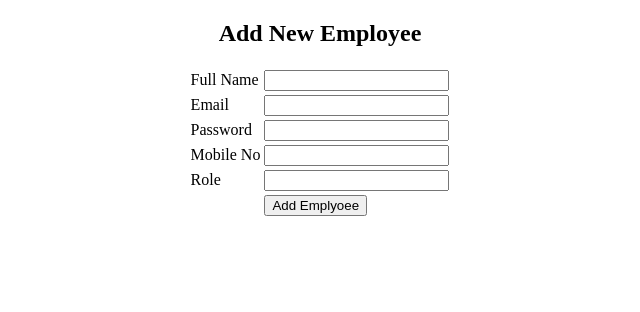
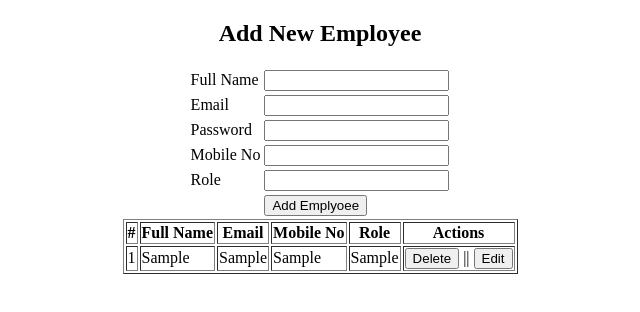
Before and after one commit to RWn-Girish/RW3-JS-9, a plain HTML site: page localStorage/index.html in a window 1280 px wide. Both pictures are taken after typing "Sample", "Sample", "Sample", "Sample", "Sample" into the empty fields and a click on the input "Add Emplyoee". Shown: the whole page, without its empty margins (320-960 px from the left). Drawn offline with Linux system fonts and the light colour scheme.

Commit message:
read & delete

```diff
--- a/localStorage/employee.js
+++ b/localStorage/employee.js
@@ -19,6 +19,40 @@ addEmpFrom.addEventListener("submit", (e) => {
 
     employees.push(newEmp);
     localStorage.setItem("employees", JSON.stringify(employees));
-    // console.log(newEmp);
+
     addEmpFrom.reset();
-})
+    loadData()
+});
+
+
+function loadData() {
+    let allData = JSON.parse(localStorage.getItem('employees'))
+    // console.log(allData);
+
+    let result = "";
+    allData.forEach((record, index) => {
+        let row = `<tr>
+        <td>${index + 1}</td>
+        <td>${record.name}</td>
+        <td>${record.email}</td>
+        <td>${record.mobileNo}</td>
+        <td>${record.role}</td>
+        <td><button onclick="deleteEmployee(${index})">Delete</button> || <button onclick="editEmployee(${index})">Edit</button></td>
+        </tr>`
+        result = result + row;
+    });
+
+    document.querySelector('#viewData').innerHTML = result
+}
+
+loadData()
+
+
+function deleteEmployee(index) {
+    let allData = JSON.parse(localStorage.getItem('employees'))
+    // console.log(allData[index])
+    allData.splice(index, 1);
+
+    localStorage.setItem("employees", JSON.stringify(allData));
+    loadData();
+}
--- a/localStorage/index.html
+++ b/localStorage/index.html
@@ -6,7 +6,7 @@
     <title>Document</title>
   </head>
   <body>
-    <div align="center">
+    <div id="add-employee" align="center">
       <h2>Add New Employee</h2>
       <form id="addEmp" >
         <table>
@@ -37,6 +37,23 @@
         </table>
       </form>
     </div>
+    <div id="view-employees" align="center">
+      <table border="1">
+        <thead>
+          <tr>
+            <th>#</th>
+            <th>Full Name</th>
+            <th>Email</th>
+            <th>Mobile No</th>
+            <th>Role</th>
+            <th>Actions</th>
+          </tr>
+        </thead>
+        <tbody id="viewData">
+
+        </tbody>
+      </table>
+    </div>
     <script src="employee.js"></script>
   </body>
 </html>
```
